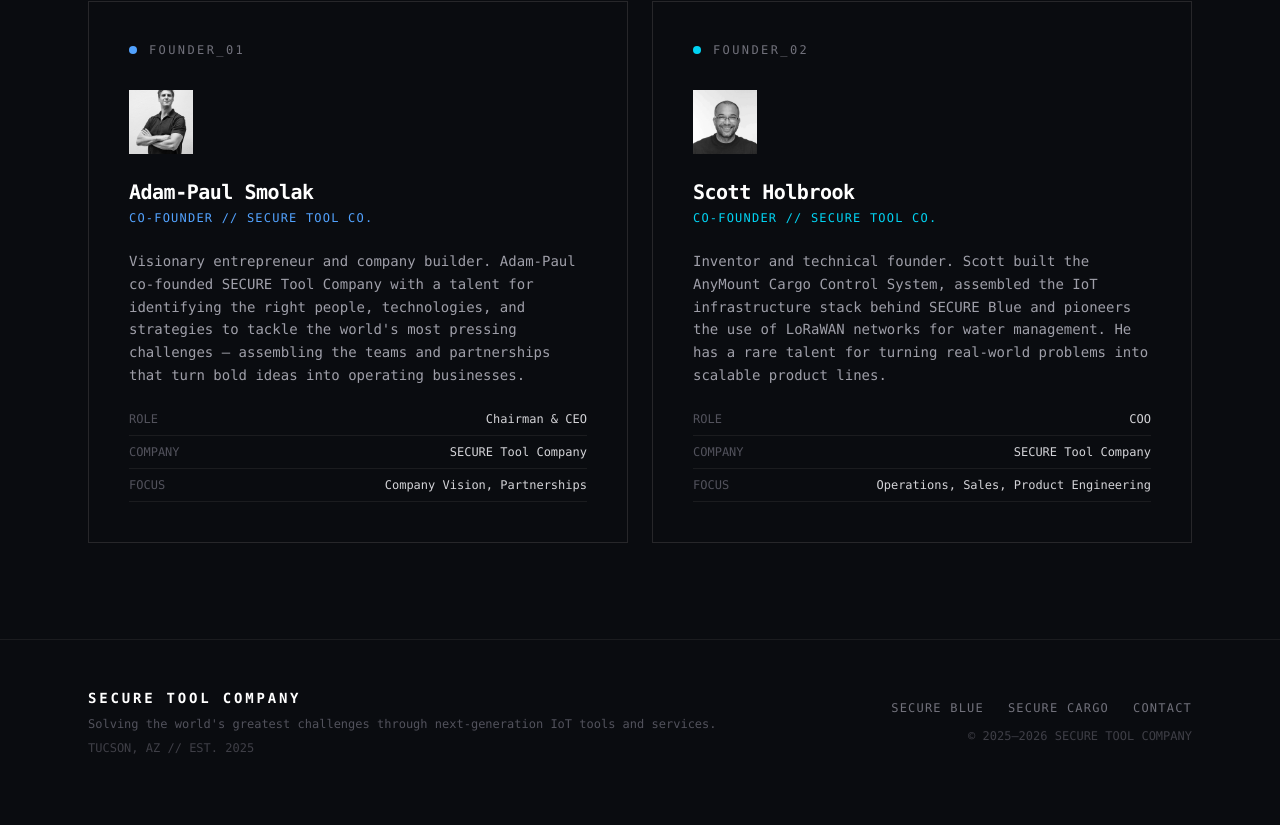
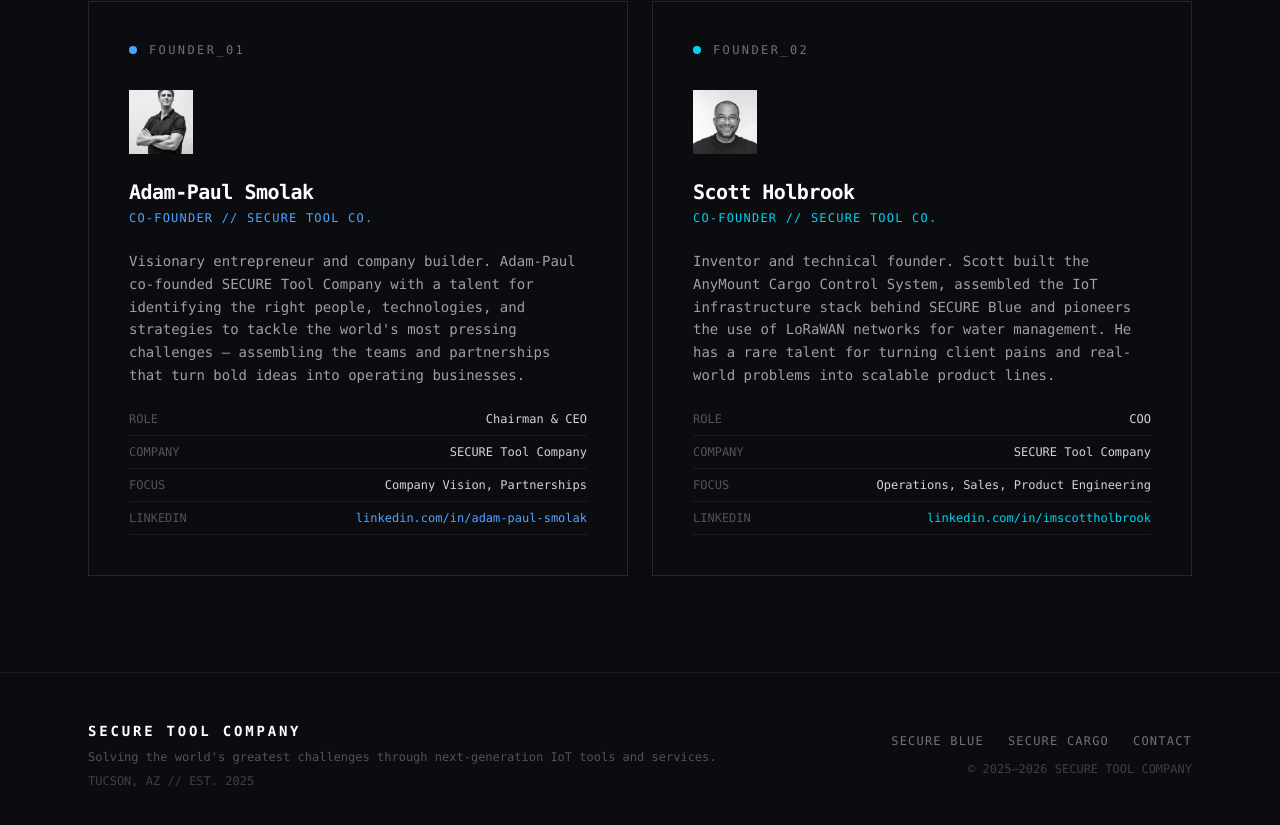
Before and after one commit to securetoolcompany/secure-tool-co, a Next.js app: page / in a window 1280 px wide. Shown: the part 2643-3468 px from the top of the page. Before the commit the page ends 3447 px from the top, so only its background shows below. Built offline with nearby package versions, Linux system fonts and the light colour scheme.

Commit message:
linkedin

```diff
--- a/app/page.tsx
+++ b/app/page.tsx
@@ -266,10 +266,11 @@
                   { k: "ROLE",    v: "Chairman & CEO" },
                   { k: "COMPANY", v: "SECURE Tool Company" },
                   { k: "FOCUS",   v: "Company Vision, Partnerships" },
+                  { k: "LINKEDIN", v: <a href="https://www.linkedin.com/in/adam-paul-smolak-4b816312/" target="_blank" rel="noopener noreferrer" className="text-blue-400 hover:text-blue-300 transition-colors">linkedin.com/in/adam-paul-smolak</a> },
                 ].map(({ k, v }) => (
                   <div key={k} className="flex justify-between border-b border-zinc-800/60 pb-2">
                     <span className="text-zinc-600">{k}</span>
-                    <span className="text-zinc-300">{v}</span>
+                    <span className="text-zinc-300 text-right">{v}</span>
                   </div>
                 ))}
               </div>
@@ -294,18 +295,18 @@
                 Inventor and technical founder. Scott built the AnyMount Cargo Control System,
                 assembled the IoT infrastructure stack behind SECURE Blue and pioneers the
                 use of LoRaWAN networks for water management. He has a rare talent for turning
-                real-world problems into
-                scalable product lines.
+                client pains and real-world problems into scalable product lines.
               </p>
               <div className="space-y-2 font-mono text-xs">
                 {[
                   { k: "ROLE",    v: "COO" },
                   { k: "COMPANY", v: "SECURE Tool Company" },
                   { k: "FOCUS",   v: "Operations, Sales, Product Engineering" },
+                  { k: "LINKEDIN", v: <a href="https://www.linkedin.com/in/imscottholbrook/" target="_blank" rel="noopener noreferrer" className="text-cyan-400 hover:text-cyan-300 transition-colors">linkedin.com/in/imscottholbrook</a> },
                 ].map(({ k, v }) => (
                   <div key={k} className="flex justify-between border-b border-zinc-800/60 pb-2">
                     <span className="text-zinc-600">{k}</span>
-                    <span className="text-zinc-300">{v}</span>
+                    <span className="text-zinc-300 text-right">{v}</span>
                   </div>
                 ))}
               </div>
```
